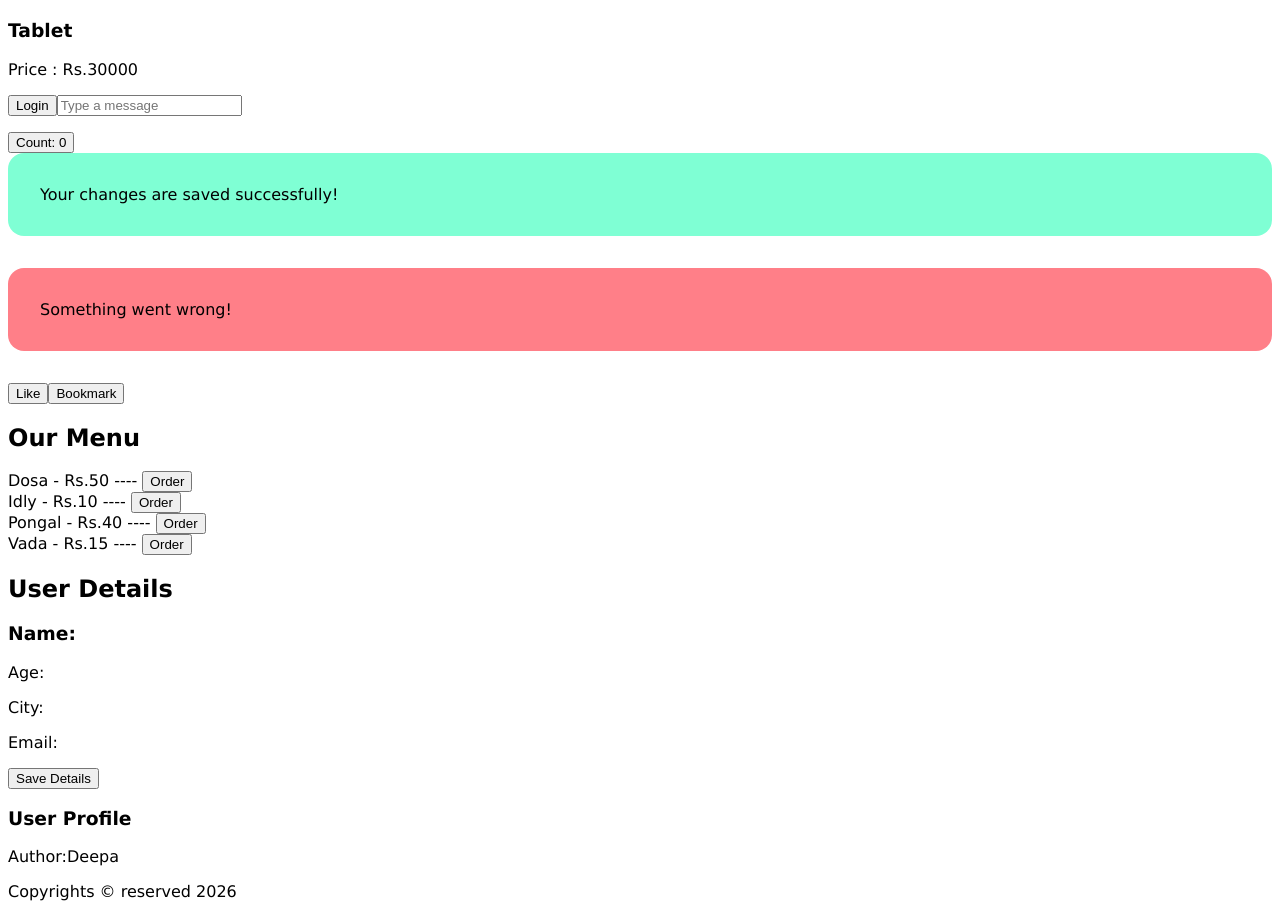
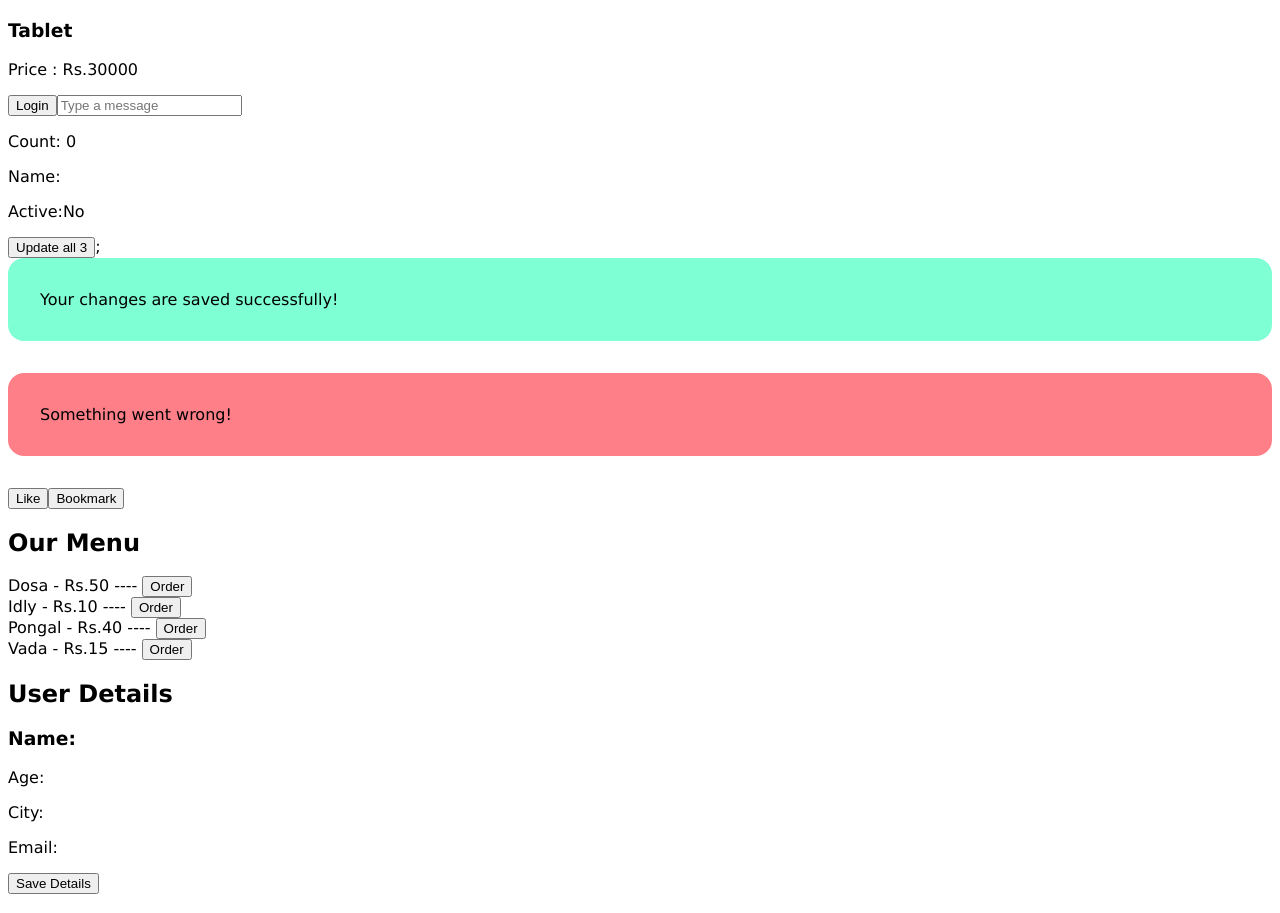
Before and after one commit to gnanadeepa-code/WebApp_Projects_WS, a React (Vite) app in the folder React_Project2/React-App/: page / in a window 1280 px wide. Shown: the part 1083-1996 px from the top of the page. Built offline with nearby package versions, Linux system fonts and the light colour scheme.

Commit message:
Batch updates

```diff
--- a/React_Project2/React-App/src/Counter.jsx
+++ b/React_Project2/React-App/src/Counter.jsx
@@ -13,7 +13,13 @@ export const Counter = () => {
     return 0;
   }); //This fucntion is called only during the initial render and not during each re-render.This is called as Lazy initialization, where it is useful for expensive initial computation like reading values form storage, fetching data from api
 
+  const [name, setName] = useState("");
+  const [isActive, setIsActive] = useState(false);
+
+
   console.log("Counter component rendered with count:", count);
+
+
 
   //In below code the count in after setcount also remains 0 since the State is a snapshot , its value remain 0 even after the setcount function execution. But if based on previous state's value if next action needs to be performed, then we pass a function to the setter instead of a value.
   const handleClick = () => {
@@ -24,8 +30,22 @@ export const Counter = () => {
         console.log("Updated setcount:",prev);
         return prev +5}); //React also queues function but after event handler finishes, it updates the current value with prev updated value unlike passing value as above
     console.log("After setCount prevstate:", count);
+    setCount((prev) => {
+        console.log("Updated setcount:",prev);
+        return prev +10});
+
+    setName("Updated");
+    setIsActive(true);
+    //Even though we have 5 states above React waits until event handler finishes, gathers all state updates and applies them in one render instead of 5 separate renders to load the state. THis is called Batching used for smart optimization.
 
   };
 
-  return <button onClick={handleClick}>Count: {count} </button>;
+  return (
+    <div>
+        <p>Count: {count}</p>
+        <p>Name: {name}</p>
+        <p>Active:{isActive ? "Yes" : "No"}</p>
+        <button onClick={handleClick}>Update all 3</button>;
+    </div>
+  );
 };
```
